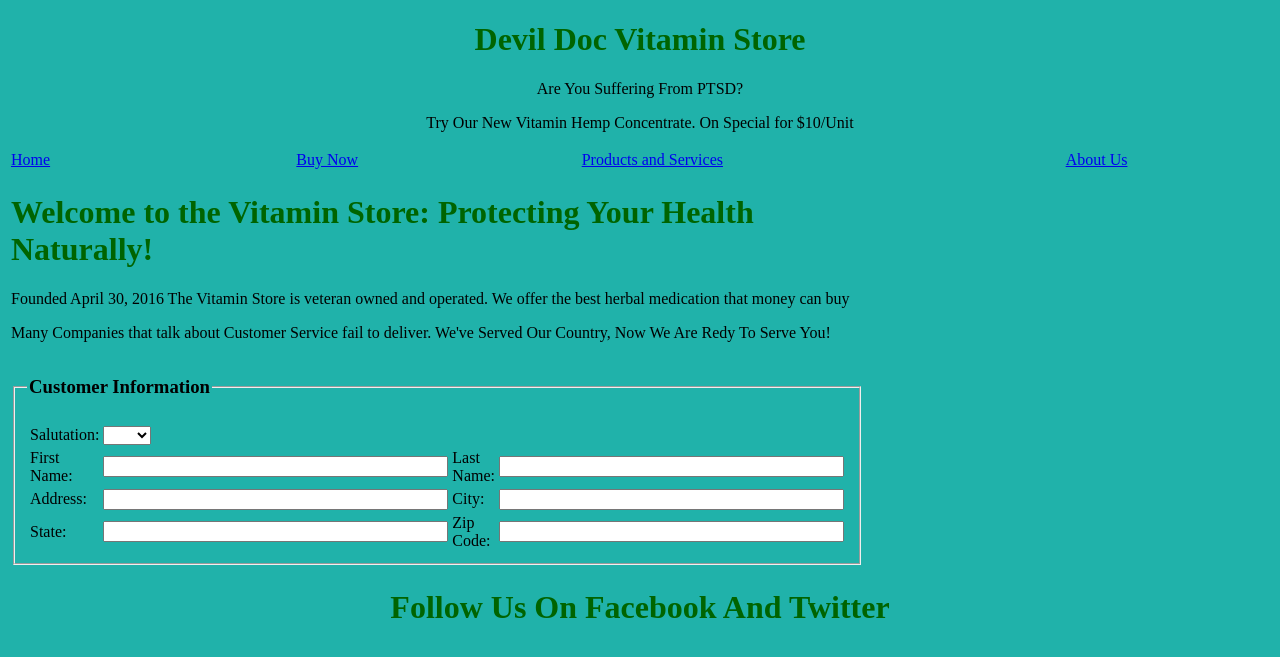
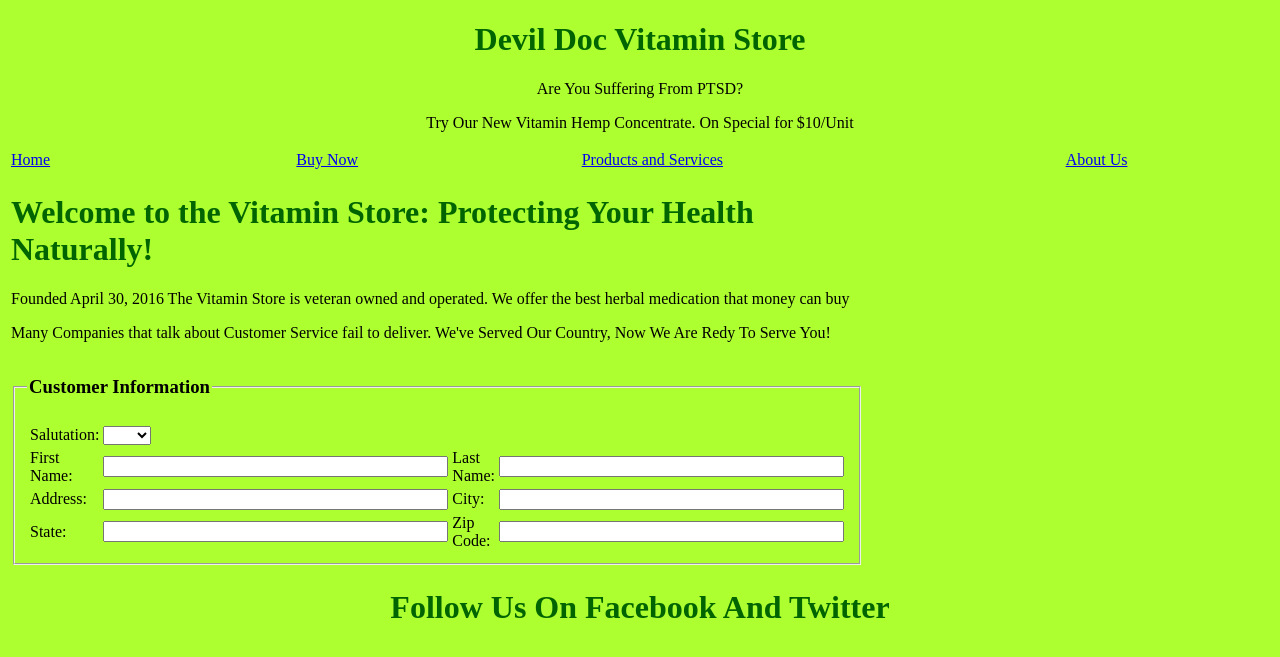
Before and after one commit to FlightNinjaMedic/vitaprod, a PHP site: page / in a window 1280 px wide. Shown: the top 657 px of the page. Run offline with PHP 8.4, Linux system fonts and the light colour scheme.

Commit message:
Updated css file

```diff
--- a/simple.css
+++ b/simple.css
@@ -1,5 +1,5 @@
 /* simple.css */
-body {background-color: lightseagreen}
+body {background-color: greenyellow}
 h1 {color: darkgreen}
 header {text-align: center}
 footer {text-align: center}
```
